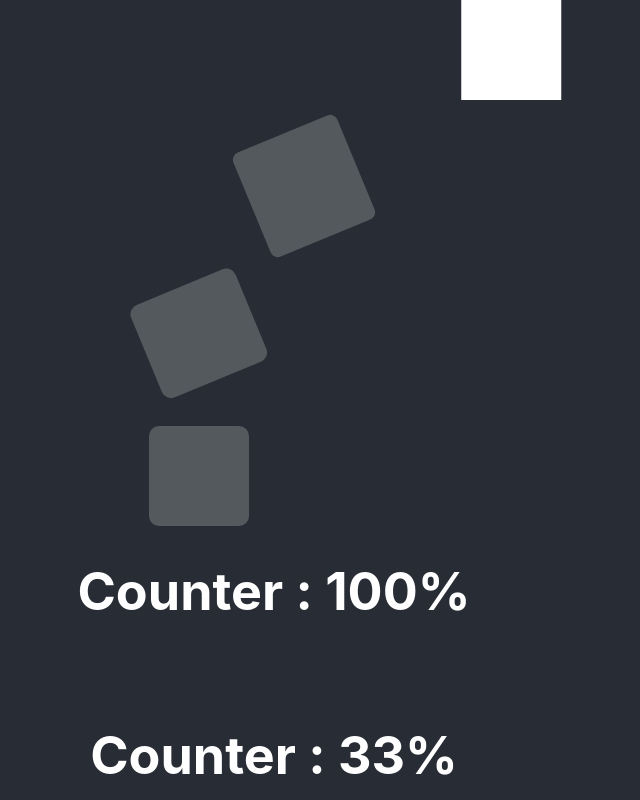
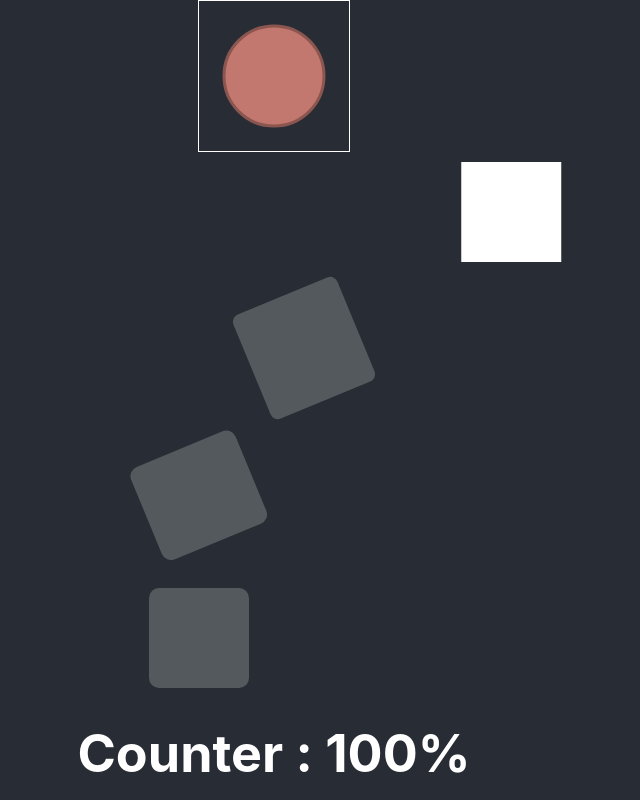
Before and after one commit to WadhahEssam/animejs-first-hands, a React (Create React App) app: page / in a window 1280 px wide. Shown: the top 800 px of the page, without its empty margins (366-1006 px from the left). Built offline with nearby package versions, Linux system fonts and the light colour scheme.

Commit message:
adding some svg

```diff
--- a/src/App.js
+++ b/src/App.js
@@ -114,6 +114,10 @@ class App extends Component {
     return (
       <div className="App">
         <header className="App-header">
+          <svg width="150" height="150" style={{border: '1px solid white', marginBottom: 10}}>
+            <circle cx="75" cy="75" r="50" stroke="#8C5650" strokeWidth="3" fill="#C2776F" />
+            Sorry, your browser does not support inline SVG.
+          </svg>
           <div id="animated" style={{backgroundColor: '#43484e', height: 100, width: 100}} />
           <br />
           <div id="animated2" style={{backgroundColor: '#43484e', height: 100, width: 100, borderRadius: 10}} />
```
